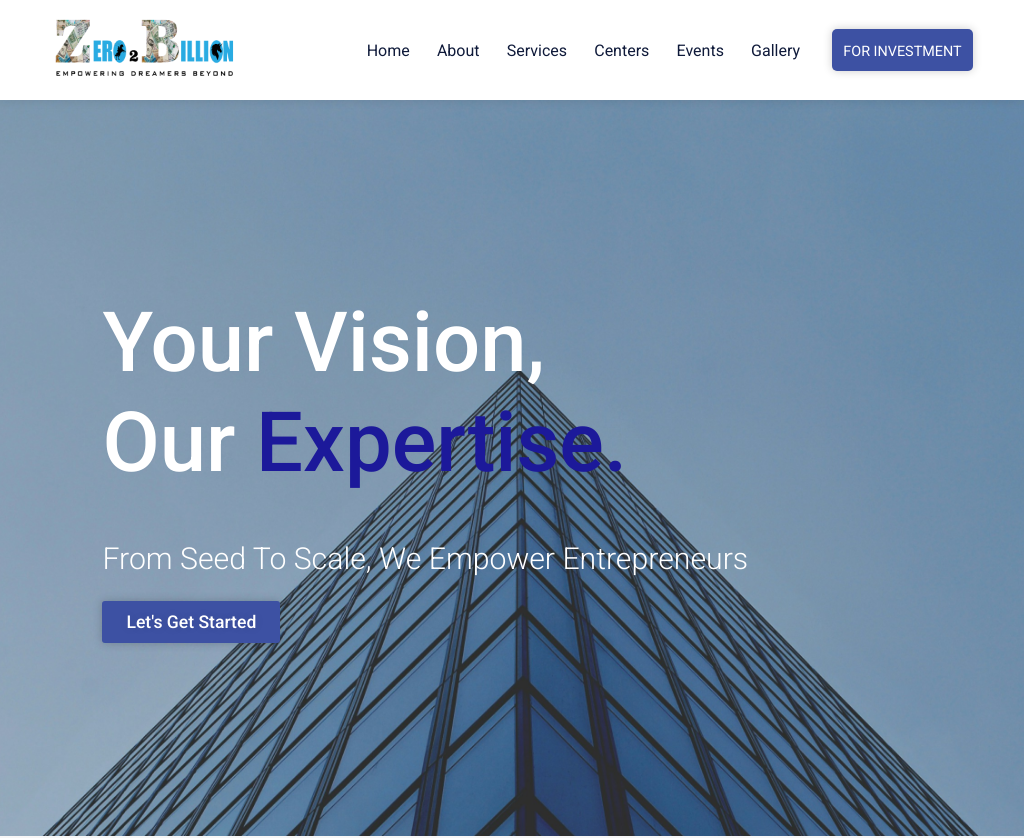
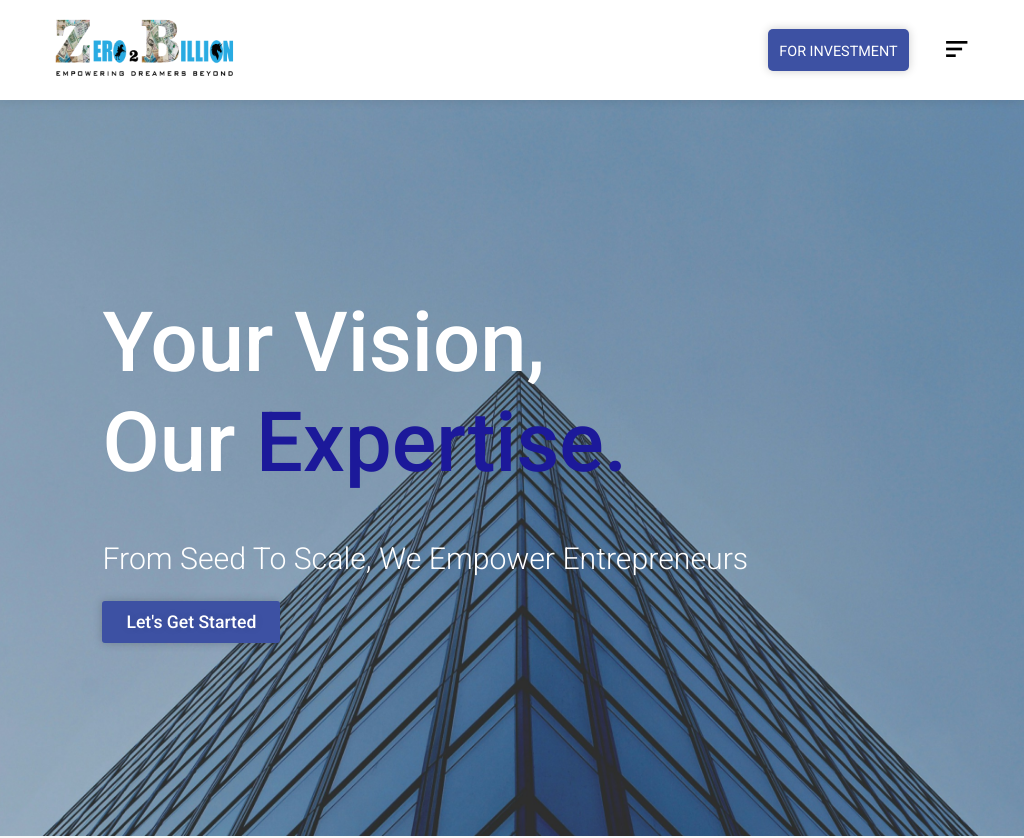
Before and after one commit to akileshas/Zero2Billion, a React (Vite) app: page / in a window 1024 px wide. Shown: the top 838 px of the page. Built offline with nearby package versions, Linux system fonts and the light colour scheme.

Commit message:
Updated the navbar component for responsiveness!

```diff
--- a/Frontend/Components/Navbar/navbar.css
+++ b/Frontend/Components/Navbar/navbar.css
@@ -302,7 +302,7 @@ body.no-scroll {
     transition: all 0.3s ease-in-out;
 }
 
-@media screen and (min-width: 350px) and (max-width: 899px) {
+@media screen and (min-width: 350px) and (max-width: 1068px) {
     .mobile-nav-menu-cont.open {
         transform: translateX(0);
     }
@@ -326,7 +326,7 @@ body.no-scroll {
     }
 }
 
-@media screen and (min-width: 350px) and (max-width: 899px) {
+@media screen and (min-width: 350px) and (max-width: 1068px) {
     .nav-cont .nc-inner-cont {
         gap: 2rem;
     }
@@ -353,33 +353,7 @@ body.no-scroll {
     }
 }
 
-@media screen and (min-width: 900px) and (max-width: 1055px) {
-    .nav-cont .nc-inner-cont {
-        gap: 2rem;
-    }
-
-    .nav-cont .nc-inner-cont .nav-list-cont {
-        gap: 1.7rem;
-    }
-
-    .nav-cont .nc-inner-cont .nav-list-cont li:nth-child(5) {
-        display: none;
-    }
-
-    .nav-cont .nc-inner-cont .nav-list-cont li a {
-        font-size: 1rem;
-    }
-
-    .nav-cont .nc-inner-cont .investment-button a {
-        font-size: 0.9rem;
-    }
-
-    .nav-cont .nc-inner-cont .investment-button {
-        padding: 0.7rem 0.7rem;
-    }
-}
-
-@media screen and (min-width: 1056px) and (max-width: 1189px) {
+@media screen and (min-width: 1069px) and (max-width: 1189px) {
     .nav-cont .nc-inner-cont {
         gap: 2rem;
     }
--- a/Frontend/Components/Navbar/navbar.jsx
+++ b/Frontend/Components/Navbar/navbar.jsx
@@ -12,7 +12,7 @@ const Navbar = ({ mobileMenu, setMobileMenu }) => {
     };
 
     const handleResize = () => {
-        if (window.innerWidth > 899) {
+        if (window.innerWidth > 1068) {
             setMobileMenu(false);
         }
     };
```
Also changed, not shown: Frontend/Components/ShortNavbar/short-navbar.css (added), Frontend/Components/ShortNavbar/short-navbar.jsx (added).
